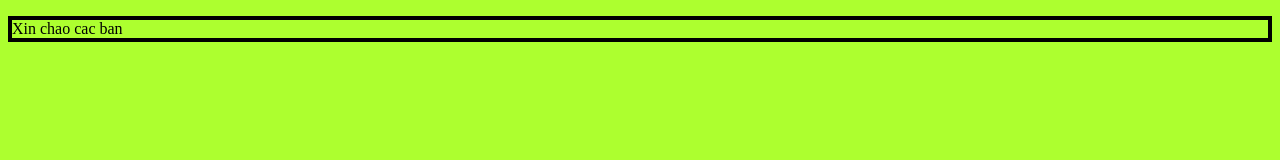
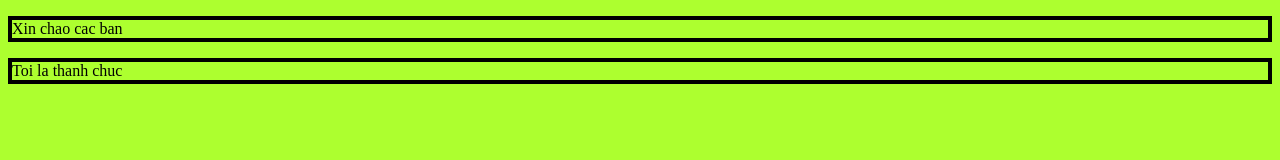
Before and after one commit to ngochuuy/github-demo, a plain HTML site: page index.html in a window 1280 px wide. Drawn offline with Linux system fonts and the light colour scheme.

Commit message:
add the p

```diff
--- a/index.html
+++ b/index.html
@@ -8,5 +8,6 @@
 </head>
 <body>
     <p class="">Xin chao cac ban</p>
+    <p>Toi la thanh chuc</p>
 </body>
 </html>
```
